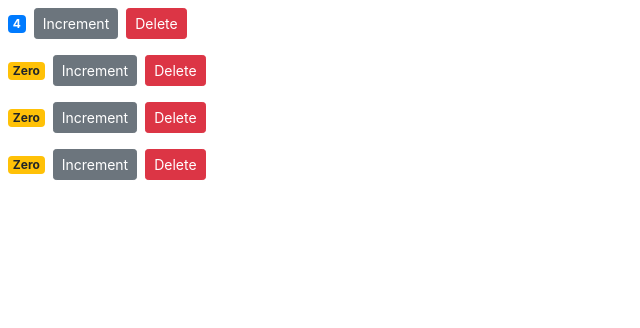
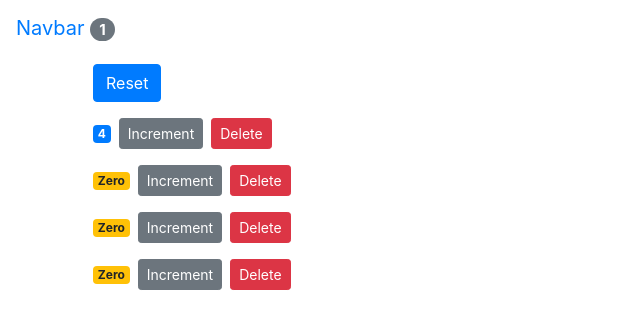
Before and after one commit to jam-ayub/counter-app, a React (Create React App) app: page / in a window 1280 px wide. Shown: the top 328 px of the page, without its empty margins (0-640 px from the left). Built offline with nearby package versions, Linux system fonts and the light colour scheme.

Commit message:
lifting up the state to use in multiple child and its sybling components

```diff
--- a/src/App.js
+++ b/src/App.js
@@ -1,25 +1,52 @@
-import logo from './logo.svg';
+
 import './App.css';
+import NavBar from './components/navbar';
+import Counters from './components/counters';
+import React, { Component } from 'react';
 
-function App() {
-  return (
-    <div className="App">
-      <header className="App-header">
-        <img src={logo} className="App-logo" alt="logo" />
-        <p>
-          Edit <code>src/App.js</code> and save to reload.
-        </p>
-        <a
-          className="App-link"
-          href="https://reactjs.org"
-          target="_blank"
-          rel="noopener noreferrer"
-        >
-          Learn React
-        </a>
-      </header>
-    </div>
-  );
+class App extends Component {
+  state = {
+    counters: [
+      { id: 1, value: 4 },
+      { id: 2, value: 0 },
+      { id: 3, value: 0 },
+      { id: 4, value: 0 },
+    ],
+  };
+
+  handleIncrement = (counter) => {
+    const updatedCouters = [...this.state.counters];
+    const idx = updatedCouters.indexOf(counter);
+    updatedCouters[idx] = {...counter};
+    updatedCouters[idx].value++;
+    this.setState({ counters: updatedCouters });
+  };
+
+  handelReset = () => {
+    const resetedCouters = this.state.counters.map((c) => {
+      c.value = 0;
+      return c;
+    });
+    this.setState({ counters: resetedCouters });
+  };
+
+  handelDelete = (counterId) => {
+    const updatedCouters = this.state.counters.filter(
+      (counter) => counter.id !== counterId
+    );
+    this.setState({ counters: updatedCouters });
+  };
+
+  render () {
+    return (
+      <React.Fragment>
+        <NavBar totalCounters={this.state.counters.filter(c => c.value > 0).length} />
+        <main className='container'>
+        <Counters counters={this.state.counters} onReset={this.handelReset} oIncrement={this.handleIncrement} onDelete={this.handelDelete}/>
+        </main>
+        </React.Fragment>
+    );
+  }
 }
 
 export default App;
--- a/src/components/counter.jsx
+++ b/src/components/counter.jsx
@@ -1,10 +1,10 @@
 import React, { Component } from "react";
 
 class Counter extends Component {
-  state = {
-    value: this.props.counter.value,
-    tag: ["tag1", "tag2", "tag3"],
-  };
+  // state = {
+  //   value: this.props.counter.value,
+  //   tag: ["tag1", "tag2", "tag3"],
+  // };
 
   renderTags() {
     if (this.state.tag.length === 0) return <p>There is not tag!!</p>;
@@ -19,17 +19,17 @@ class Counter extends Component {
   }
 
   // instead of adding constructor we can hadel this event binding with arrow functions
-  handleIncrement = (product) => {
-    //console.log(product);
-    this.setState({ value: this.state.value + 1 });
-  };
+  // handleIncrement = (product) => {
+  //   //console.log(product);
+  //   this.setState({ value: this.state.value + 1 });
+  // };
 
   render() {
     return (
       <div>
         <span className={this.getBadgeClass()}>{this.formatCount()}</span>
         <button
-          onClick={() => this.handleIncrement({ id: 1 })}
+          onClick={() => this.props.onIncrement(this.props.counter)}
           className="btn btn-secondary btn-sm"
         >
           Increment
@@ -42,12 +42,12 @@ class Counter extends Component {
 
   getBadgeClass() {
     let classes = "badge m-2 badge-";
-    classes += this.state.value === 0 ? "warning" : "primary";
+    classes += this.props.counter.value === 0 ? "warning" : "primary";
     return classes;
   }
 
   formatCount() {
-    const { value: count } = this.state;
+    const { value: count } = this.props.counter;
     return count === 0 ? "Zero" : count;
   }
 }
--- a/src/components/counters.jsx
+++ b/src/components/counters.jsx
@@ -2,25 +2,22 @@ import React, { Component } from "react";
 import Counter from "./counter";
 
 class Counters extends Component {
-  state = {
-    counters: [
-      { id: 1, value: 4 },
-      { id: 2, value: 0 },
-      { id: 3, value: 0 },
-      { id: 4, value: 0 },
-    ],
-  };
-
-  handelDelete = (counterId) => {
-    const updatedCouters = this.state.counters.filter(counter => counter.id !== counterId);
-    this.setState({counters: updatedCouters});
-  }
-
   render() {
     return (
       <div>
-        {this.state.counters.map((counter) => (
-          <Counter key={counter.id} onDelete = {this.handelDelete} counter={counter}/>
+        <button
+          onClick={this.props.onReset}
+          className="btn btn-primary btn sm m-2"
+        >
+          Reset
+        </button>
+        {this.props.counters.map((counter) => (
+          <Counter
+            key={counter.id}
+            onDelete={this.props.onDelete}
+            onIncrement={this.props.oIncrement}
+            counter={counter}
+          />
         ))}
       </div>
     );
--- /dev/null
+++ b/src/components/navbar.jsx
@@ -0,0 +1,19 @@
+import React, { Component } from "react";
+
+class NavBar extends Component {
+  state = {};
+  render() {
+    return (
+      <nav className="navbar bg-body-tertiary">
+        <a className="navbar-brand" href="#">
+          Navbar{" "}
+          <span className="badge badge-pill badge-secondary">
+            {this.props.totalCounters}
+          </span>
+        </a>
+      </nav>
+    );
+  }
+}
+
+export default NavBar;
--- a/src/index.js
+++ b/src/index.js
@@ -4,12 +4,12 @@ import './index.css';
 import App from './App';
 import reportWebVitals from './reportWebVitals';
 import "bootstrap/dist/css/bootstrap.css";
-import Counters from './components/counters';
+
 
 const root = ReactDOM.createRoot(document.getElementById('root'));
 root.render(
   <React.StrictMode>
-    <Counters />
+    <App />
   </React.StrictMode>
 );
 
```
